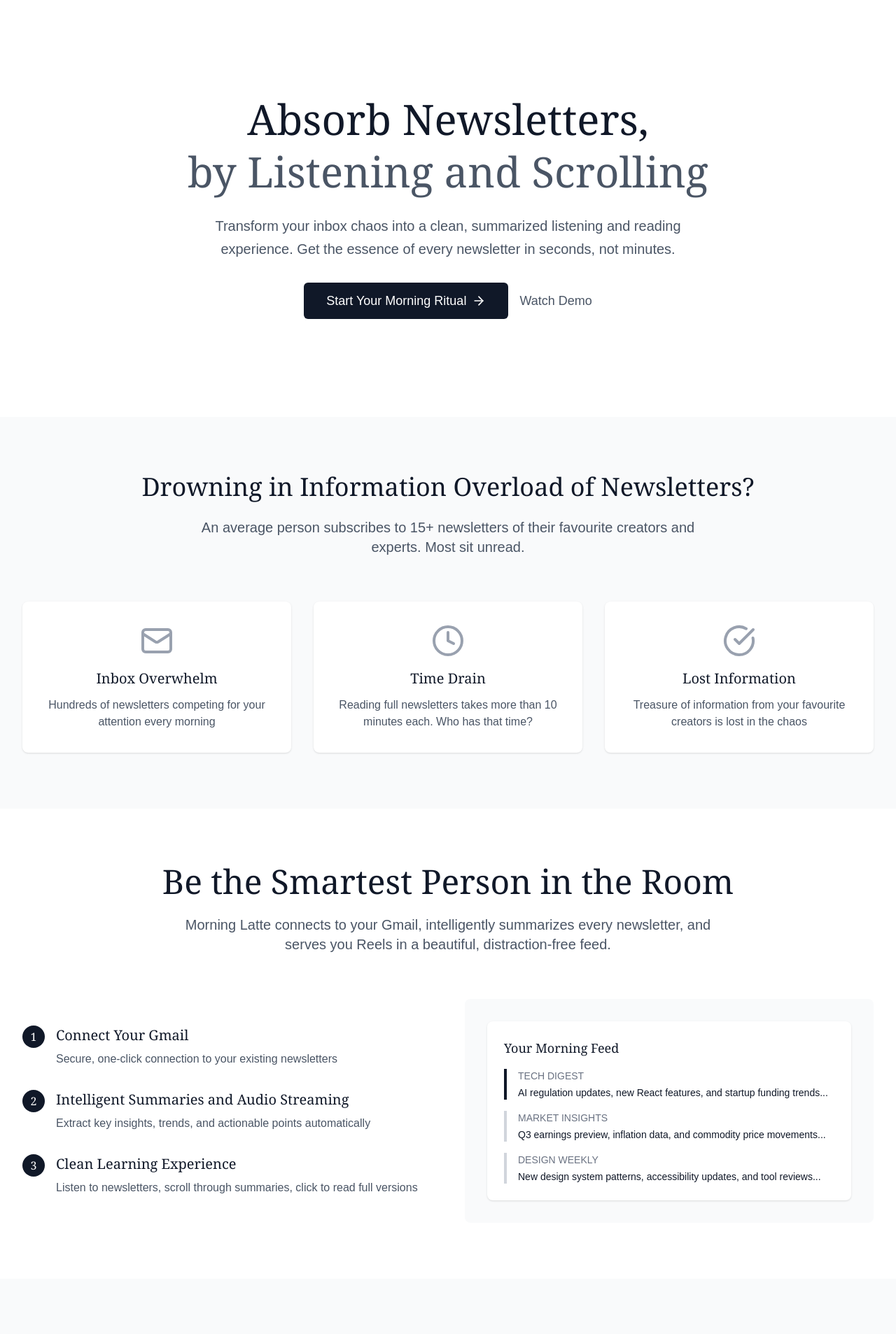
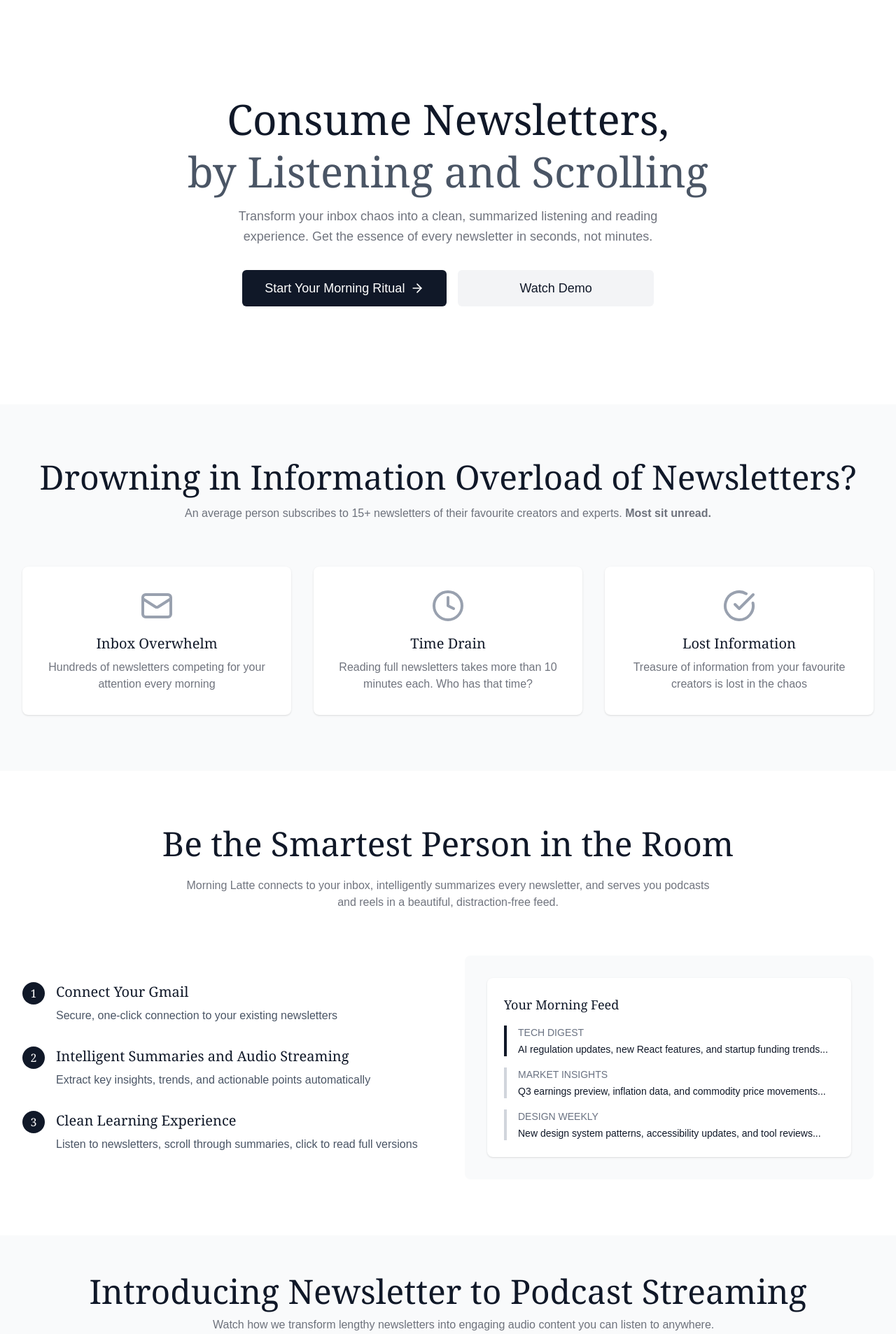
Before and after one commit to PythonHacker24/morning-latte, a Next.js app: page / in a window 1280 px wide. Shown: the part 80-1987 px from the top of the page at 70% size. Built offline with nearby package versions, Linux system fonts and the light colour scheme.

Commit message:
Made UI improvements

```diff
--- a/src/components/ui/landing.tsx
+++ b/src/components/ui/landing.tsx
@@ -18,11 +18,11 @@
       <section className="bg-white">
         <div className="max-w-7xl mx-auto px-4 sm:px-6 lg:px-8 py-35">
           <div className="text-center">
-            <h1 className="text-5xl md:text-6xl font-serif text-gray-900 mb-6 leading-tight">
-              Absorb Newsletters,<br />
+            <h1 className="text-6xl md:text-6xl font-serif text-gray-900 mb-3 leading-tight">
+              Consume Newsletters,<br />
               <span className="text-gray-600">by Listening and Scrolling</span>
             </h1>
-            <p className="text-xl text-gray-600 mb-8 max-w-2xl mx-auto leading-relaxed">
+            <p className="text-lg text-gray-900/60 mb-8 max-w-2xl mx-auto leading-relaxed">
               Transform your inbox chaos into a clean, summarized listening and reading experience.
               Get the essence of every newsletter in seconds, not minutes.
             </p>
@@ -31,8 +31,8 @@
                 Start Your Morning Ritual
                 <ArrowRight className="h-5 w-5" />
               </button>
-              <button className="text-gray-600 hover:text-gray-900 transition-colors text-lg">
-                Watch Demo
+              <button className="bg-gray-100 text-gray-900 px-8 py-3 rounded-md text-lg hover:bg-gray-200 transition-colors flex items-center gap-2">
+                <span className='px-14'>Watch Demo</span>
               </button>
             </div>
           </div>
@@ -43,29 +43,29 @@
       <section className="py-20 bg-gray-50">
         <div className="max-w-7xl mx-auto px-4 sm:px-6 lg:px-8">
           <div className="text-center mb-16">
-            <h2 className="text-4xl font-serif text-gray-900 mb-6">
+            <h2 className="text-5xl font-serif text-gray-900 mb-4">
               Drowning in Information Overload of Newsletters?
             </h2>
-            <p className="text-xl text-gray-600 max-w-3xl mx-auto">
-                An average person subscribes to 15+ newsletters of their favourite creators and experts. Most sit unread.
+            <p className="text-3xs text-gray-900/60 max-w-3xl mx-auto">
+                An average person subscribes to 15+ newsletters of their favourite creators and experts. <span className='font-bold'>Most sit unread.</span>
             </p>
           </div>
 
           <div className="grid md:grid-cols-3 gap-8">
             <div className="text-center p-8 bg-white rounded-lg shadow-sm">
               <Mail className="h-12 w-12 text-gray-400 mx-auto mb-4" />
-              <h3 className="text-xl font-serif mb-3">Inbox Overwhelm</h3>
-              <p className="text-gray-600">Hundreds of newsletters competing for your attention every morning</p>
+              <h3 className="text-xl font-serif mb-2">Inbox Overwhelm</h3>
+              <p className="text-gray-900/60">Hundreds of newsletters competing for your attention every morning</p>
             </div>
             <div className="text-center p-8 bg-white rounded-lg shadow-sm">
               <Clock className="h-12 w-12 text-gray-400 mx-auto mb-4" />
-              <h3 className="text-xl font-serif mb-3">Time Drain</h3>
-              <p className="text-gray-600">Reading full newsletters takes more than 10 minutes each. Who has that time?</p>
+              <h3 className="text-xl font-serif mb-2">Time Drain</h3>
+              <p className="text-gray-900/60">Reading full newsletters takes more than 10 minutes each. Who has that time?</p>
             </div>
             <div className="text-center p-8 bg-white rounded-lg shadow-sm">
               <CheckCircle className="h-12 w-12 text-gray-400 mx-auto mb-4" />
-              <h3 className="text-xl font-serif mb-3">Lost Information</h3>
-              <p className="text-gray-600">Treasure of information from your favourite creators is lost in the chaos</p>
+              <h3 className="text-xl font-serif mb-2">Lost Information</h3>
+              <p className="text-gray-900/60">Treasure of information from your favourite creators is lost in the chaos</p>
             </div>
           </div>
         </div>
@@ -78,9 +78,9 @@
             <h2 className="text-5xl font-serif text-gray-900 mb-6">
                   Be the Smartest Person in the Room
             </h2>
-            <p className="text-xl text-gray-600 max-w-3xl mx-auto">
-              Morning Latte connects to your Gmail, intelligently summarizes every newsletter,
-              and serves you Reels in a beautiful, distraction-free feed.
+            <p className="text-3xs text-gray-900/60 max-w-3xl mx-auto">
+              Morning Latte connects to your inbox, intelligently summarizes every newsletter,
+              and serves you podcasts and reels in a beautiful, distraction-free feed.
             </p>
           </div>
 
@@ -184,12 +184,14 @@
             No more impulsive newsletter subscribing and ghosting.
             Get started in under 2 minutes.
           </p>
-          <div className="flex flex-col sm:flex-row gap-4 justify-center items-center">
+          <div className="flex flex-col sm:flex-row gap-4 justify-center items-center mb-3">
             <button className="bg-white text-gray-900 px-8 py-3 rounded-md text-lg hover:bg-gray-100 transition-colors flex items-center gap-2">
               Get Started Free
               <ArrowRight className="h-5 w-5" />
             </button>
-            <p className="text-gray-400 text-sm">No credit card required</p>
+          </div>
+          <div>
+          <p className="text-gray-400 text-xs">No credit card required</p>
           </div>
         </div>
       </section>
--- a/src/components/ui/newsletterdemo.tsx
+++ b/src/components/ui/newsletterdemo.tsx
@@ -96,10 +96,10 @@
     <div className="py-14 bg-white">
       <div className="max-w-6xl mx-auto px-4">
         <div className="text-center mb-12">
-          <h2 className="text-5xl font-serif text-gray-900 mb-4 py-5">
+          <h2 className="text-5xl font-serif text-gray-900 mb-3">
             Get Detailed Insights and Summaries on the Go
           </h2>
-          <p className="text-lg text-gray-600 max-w-2xl mx-auto">
+          <p className="text-3xs text-gray-900/60 max-w-2xl mx-auto">
             Watch how Morning Latte transforms a lengthy AI newsletter into digestible, actionable insights
           </p>
         </div>
--- a/src/components/ui/nwslpodcast.tsx
+++ b/src/components/ui/nwslpodcast.tsx
@@ -152,10 +152,6 @@
             </div>
             <h3 className="text-lg font-serif text-white">Tech Weekly Podcast</h3>
           </div>
-          <div className="flex items-center text-xs text-amber-400 bg-amber-900 px-2 py-1 rounded-full">
-            <Headphones className="w-3 h-3 mr-1" />
-            Ready to play
-          </div>
         </div>
       </div>
 
@@ -230,10 +226,10 @@
     <div className="py-14 bg-gray-50">
       <div className="max-w-7xl mx-auto px-4">
         <div className="text-center mb-12">
-          <h2 className="text-5xl font-serif text-gray-900 mb-4 py-5">
+          <h2 className="text-5xl font-serif text-gray-900 mb-3">
             Introducing Newsletter to Podcast Streaming
           </h2>
-          <p className="text-lg text-gray-600 max-w-2xl mx-auto">
+          <p className="text-3xs text-gray-900/60 max-w-2xl mx-auto text-nowrap">
             Watch how we transform lengthy newsletters into engaging audio content you can listen to anywhere.
           </p>
         </div>
```
